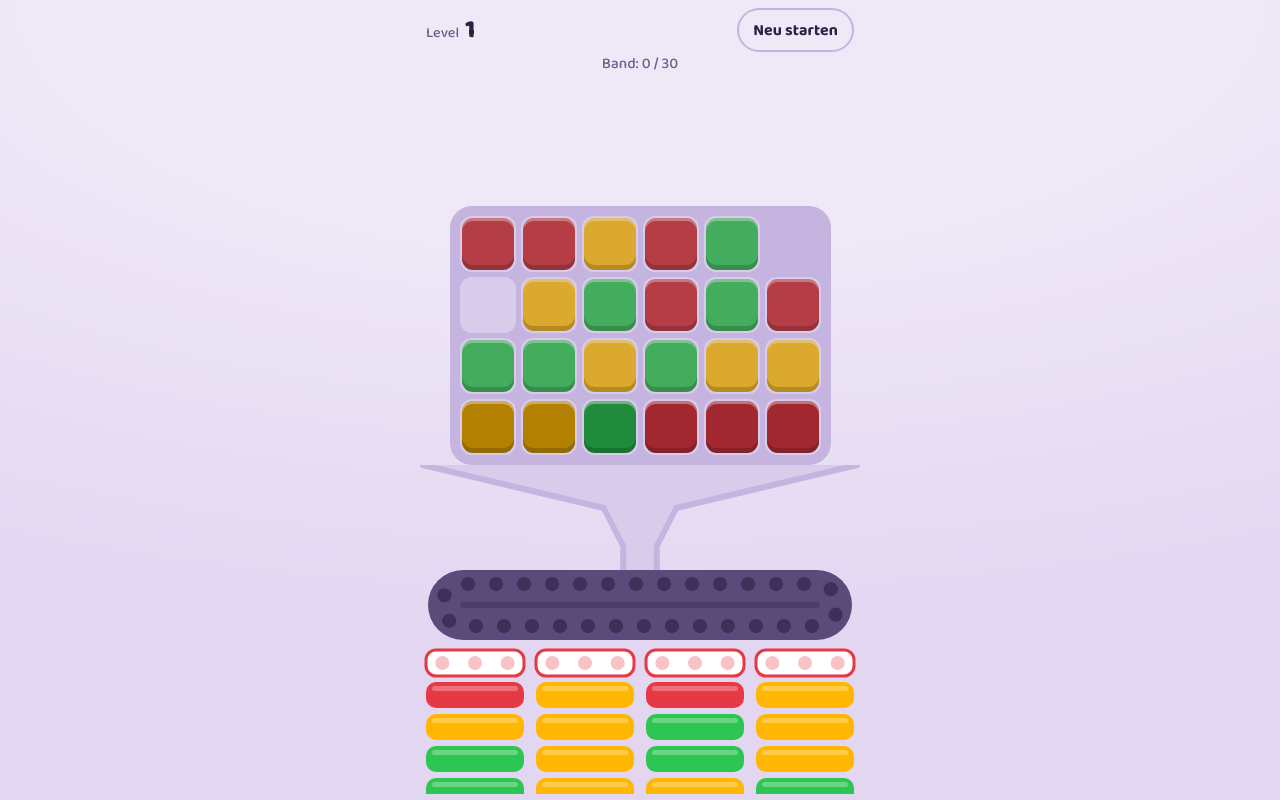
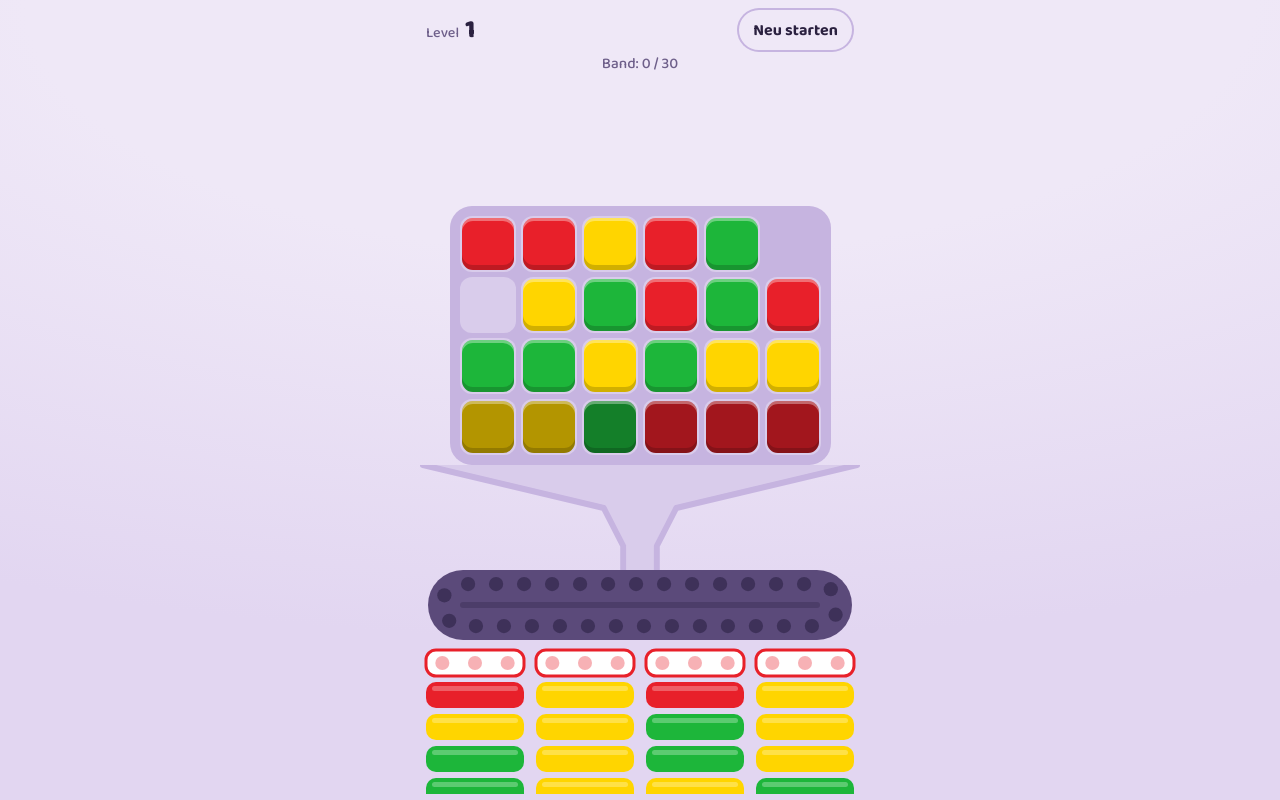
Before and after one commit to drinner77-art/Murmelband, a plain HTML site: page index.html in a window 1280 px wide. Drawn offline with Linux system fonts and the light colour scheme.

Commit message:
Add files via upload

```diff
--- a/index.html
+++ b/index.html
@@ -66,7 +66,7 @@ button:focus-visible,.block:focus-visible{outline:3px solid var(--sel);outline-o
   box-shadow:inset 0 -5px 0 rgba(0,0,0,.18),inset 0 3px 0 rgba(255,255,255,.35);
   transition:transform .12s;
 }
-.block.closed{filter:saturate(.75) brightness(.92)}
+.block.closed{filter:none}
 .block.hidden{background:var(--muted);color:var(--bg);font-weight:800;font-size:calc(var(--cell) * .5);display:flex;align-items:center;justify-content:center}
 .block.open{display:grid;grid-template-columns:repeat(3,1fr);gap:1px;padding:5px;background:color-mix(in srgb,var(--c) 70%,#000)}
 .block.open span{border-radius:50%;background:radial-gradient(circle at 34% 30%,rgba(255,255,255,.9) 0 10%,rgba(255,255,255,0) 30%),var(--c)}
@@ -101,7 +101,7 @@ footer{padding:6px 0 16px}
 </div>
 <script>
 (function(){
-  var COLORS=["#E63946","#FFB703","#2DC653","#3A86FF","#9D4EDD","#FF70A6","#00C2D1","#F77F00","#8D5524","#EDE9F5"];
+  var COLORS=["#E8202A","#FFD500","#1DB63A","#1F5BFF","#8B2BE2","#FF3FBF","#00D2E6","#FF7A00","#6B3E14","#FFFFFF"];
   var NAMES=["Rot","Gelb","Grün","Blau","Lila","Rosa","Türkis","Orange","Braun","Weiß"];
   var SLOTS=30, PER=9, CUP=3, NCOL=4, COLS=6;
   var $=function(id){return document.getElementById(id)};
@@ -415,17 +415,17 @@ footer{padding:6px 0 16px}
     for(var c=0;c<NCOL;c++){
       var col=cols[c];
       for(var j=0;j<Math.min(col.length,5);j++){
-        var cup=col[j], r=cupRect(c,j), col1=COLORS[cup.c];
+        var cup=col[j], r=cupRect(c,j), col1=COLORS[cup.c], edge=cup.c===9?"#A9A2BC":col1;
         ctx.save();
         if(cup.clr){var k=cup.clr/0.4;ctx.globalAlpha=1-k;ctx.translate(r.x+r.w/2,r.y+r.h/2);ctx.scale(1+k*.3,1+k*.3);ctx.translate(-(r.x+r.w/2),-(r.y+r.h/2));}
         rrect(r.x,r.y,r.w,r.h,10);
         if(j===0||cup.fill||cup.res){
-          ctx.fillStyle=theme.cupbg;ctx.fill();ctx.lineWidth=3;ctx.strokeStyle=col1;ctx.stroke();
+          ctx.fillStyle=theme.cupbg;ctx.fill();ctx.lineWidth=3;ctx.strokeStyle=edge;ctx.stroke();
           for(var h=0;h<CUP;h++){var hp=hole(c,j,h);
             if(h<cup.fill)marble(hp[0],hp[1],G.cupH*.32,col1);
-            else{ctx.globalAlpha=(cup.clr?1-cup.clr/0.4:1)*.3;ctx.fillStyle=col1;ctx.beginPath();ctx.arc(hp[0],hp[1],G.cupH*.27,0,7);ctx.fill();ctx.globalAlpha=cup.clr?1-cup.clr/0.4:1;}
+            else{ctx.globalAlpha=(cup.clr?1-cup.clr/0.4:1)*.35;ctx.fillStyle=edge;ctx.beginPath();ctx.arc(hp[0],hp[1],G.cupH*.27,0,7);ctx.fill();ctx.globalAlpha=cup.clr?1-cup.clr/0.4:1;}
           }
-        }else{ctx.fillStyle=col1;ctx.fill();ctx.fillStyle="rgba(255,255,255,.28)";rrect(r.x+6,r.y+4,r.w-12,5,3);ctx.fill();}
+        }else{ctx.fillStyle=col1;ctx.fill();if(cup.c===9){ctx.lineWidth=2;ctx.strokeStyle=edge;ctx.stroke();}ctx.fillStyle="rgba(255,255,255,.28)";rrect(r.x+6,r.y+4,r.w-12,5,3);ctx.fill();}
         ctx.restore();
       }
 
--- a/sw.js
+++ b/sw.js
@@ -1,4 +1,4 @@
-const CACHE = "murmelband-v7";
+const CACHE = "murmelband-v8";
 const SHELL = ["./", "./index.html", "./manifest.webmanifest", "./icon-192.png", "./icon-512.png", "./icon-maskable-512.png", "./apple-touch-icon.png"];
 self.addEventListener("install", e => { e.waitUntil(caches.open(CACHE).then(c => c.addAll(SHELL)).then(() => self.skipWaiting())); });
 self.addEventListener("activate", e => { e.waitUntil(caches.keys().then(ks => Promise.all(ks.filter(k => k !== CACHE).map(k => caches.delete(k)))).then(() => self.clients.claim())); });
```
